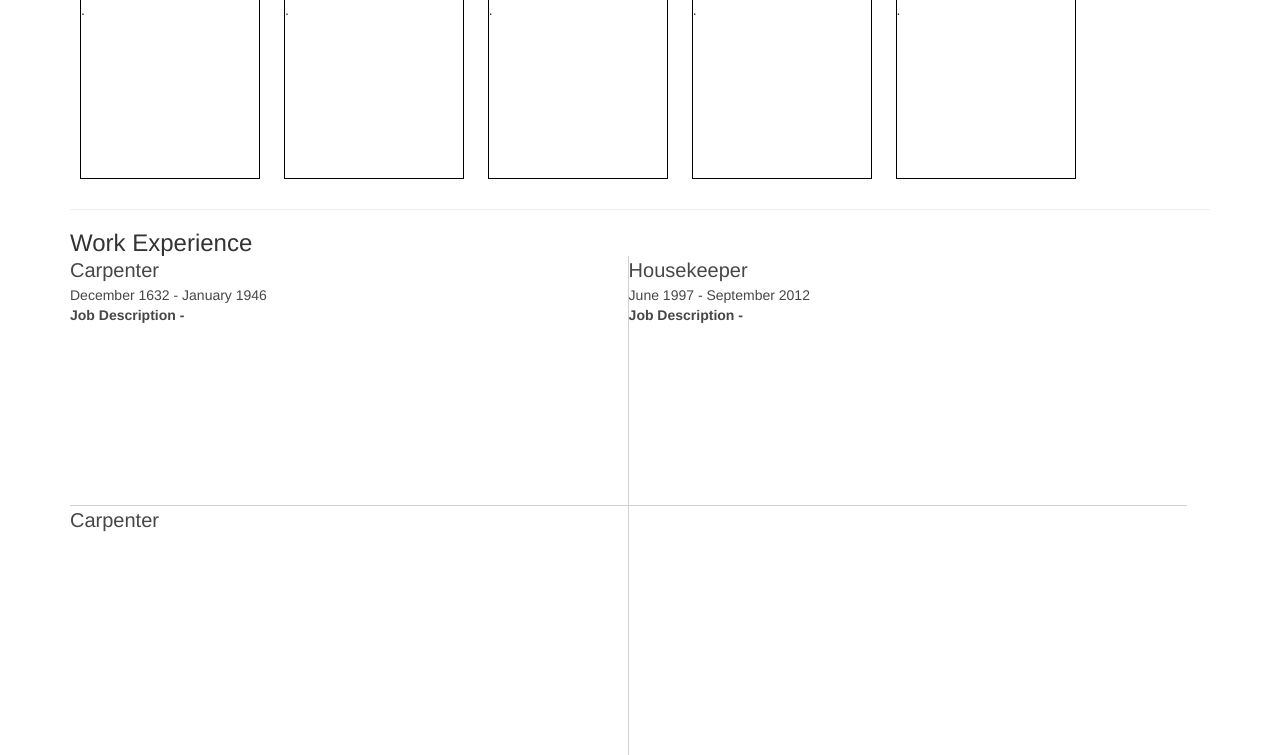
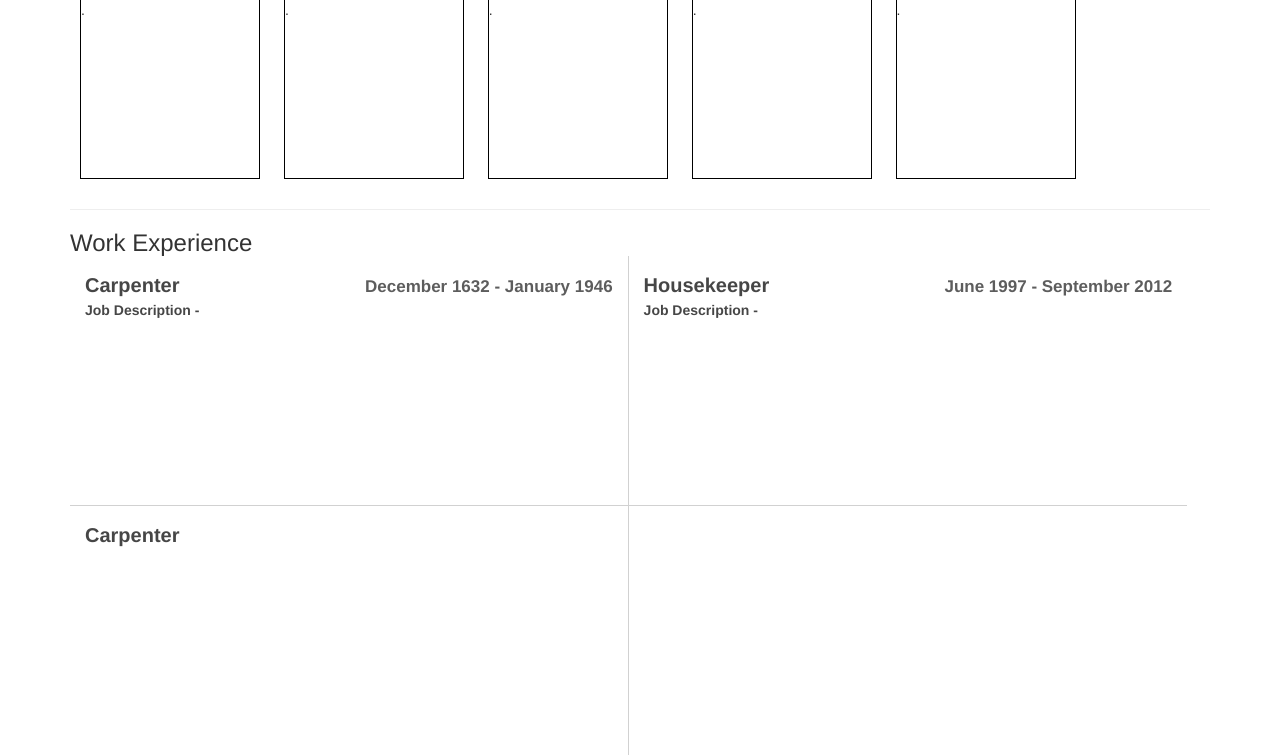
Before and after one commit to CFGLondon/team-7, a PHP site: page /profile.html in a window 1280 px wide. Shown: the part 478-1233 px from the top of the page. Run offline with PHP 8.4, Linux system fonts and the light colour scheme.

Commit message:
Profile css Job desc

```diff
--- a/css/profile.css
+++ b/css/profile.css
@@ -68,8 +68,24 @@
     width: 50%;
     height: 250px;
     opacity: 90%;
+    padding: 15px;
+    font-weight: 600;
 }
 
 .jobTitle {
     font-size: 20px;
+    display: inline;
+    margin-right: 30px;
 }
+
+.jobLength {
+    float: right;
+    font-size: 17px;
+    color: rgba(0, 0, 0, .7);
+    display: inline;
+    margin-top: 4px;
+}
+
+.jobDesc {
+       font-weight: 100;
+}
```
